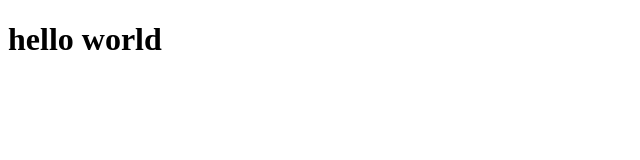
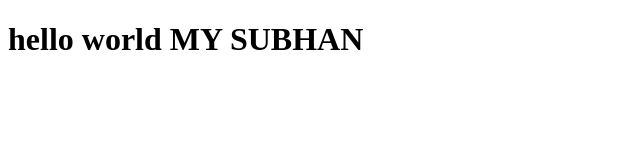
Before and after one commit to subhan215/bootcamp2020, a plain HTML site: page index.html in a window 1280 px wide. Shown: the whole page, without its empty margins (0-640 px from the left). Drawn offline with Linux system fonts and the light colour scheme.

Commit message:
Update index.html

```diff
--- a/index.html
+++ b/index.html
@@ -4,7 +4,7 @@
        <title>Document</title>
    </head>
 <body>
-    <h1>hello world</h1>
+    <h1>hello world MY SUBHAN</h1>
 </body>
 
 </html>
```
